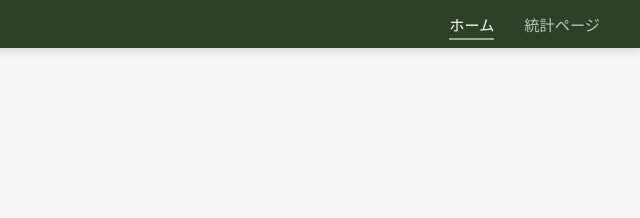
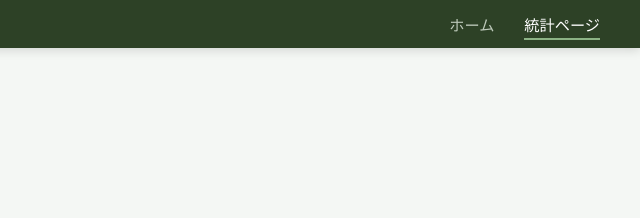
Before and after one commit to masaakitakayama/database-practice, a website: page public/stats.html in a window 1280 px wide. Shown: the top 218 px of the page, 640-1280 px from the left. Drawn offline with Linux system fonts and the light colour scheme; no server answers.

Commit message:
Fix: update all API paths and navigation active state

```diff
--- a/public/stats.html
+++ b/public/stats.html
@@ -30,8 +30,8 @@
         </div>
         <nav>
            <ul>
-                <li><a href="./index.html" class="active">ホーム</a></li>
-                <li><a href="./stats.html">統計ページ</a></li>
+                <li><a href="./index.html">ホーム</a></li>
+                <li><a href="./stats.html" class="active">統計ページ</a></li>
             </ul>
         </nav>
     </header>
```
Also changed, not shown: public/detail.html (+1 -1 lines).
